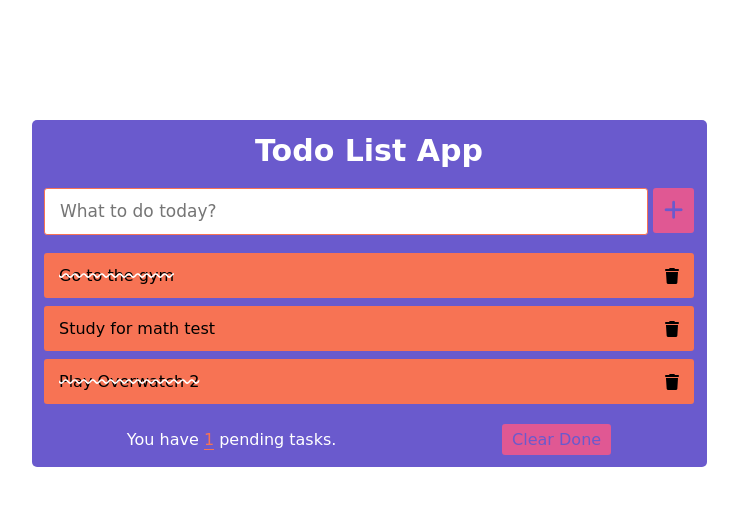
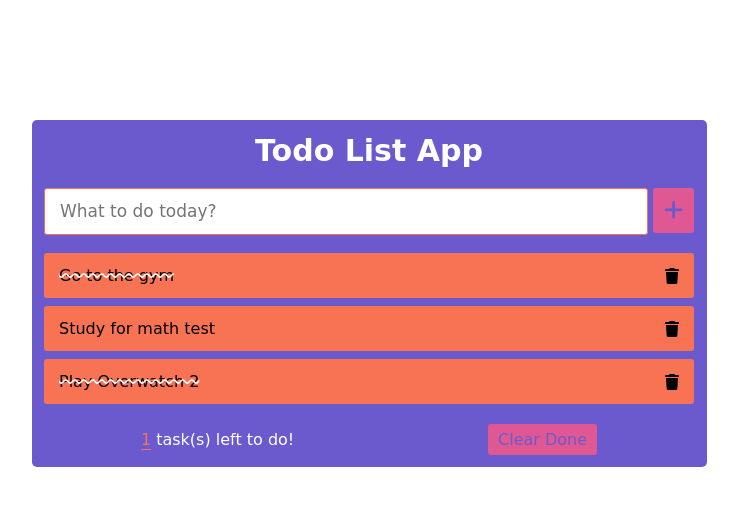
Before and after one commit to chivisto/Todo-Data-Model, a plain HTML site: page index.html in a window 1280 px wide. Shown: the whole page, without its empty margins (271-1009 px from the left). Drawn offline with Linux system fonts and the light colour scheme; a web font is replaced by a local one.

Commit message:
small changes

```diff
--- a/index.html
+++ b/index.html
@@ -21,7 +21,7 @@
     <ul class="todoList">
     </ul>
     <div class="footer">
-      <span>You have <span class="pending"></span> pending tasks.</span>
+      <span><span class="pending"></span> task(s) left to do!</span>
 
       <button class="clearTodo">Clear Done</button>
     </div>
```
